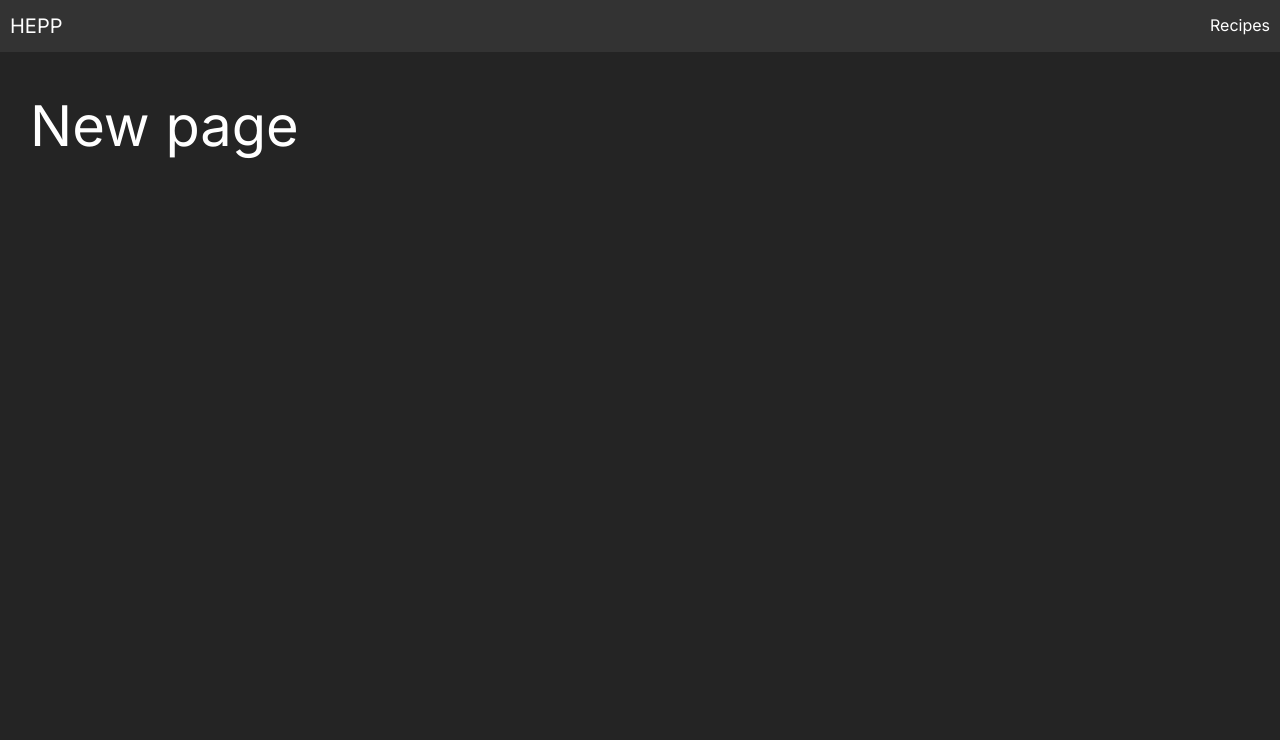
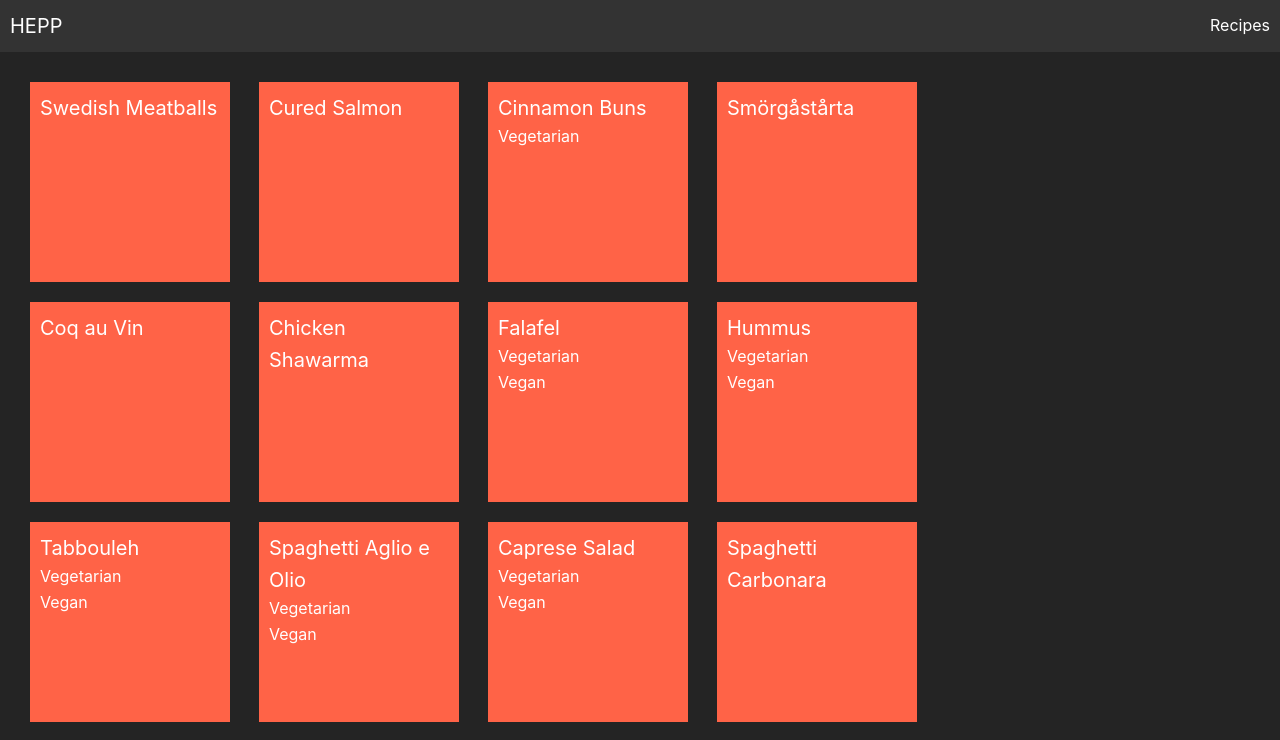
Before and after one commit to viggeman/cross-p-lab1, a Next.js app: page / in a window 1280 px wide. Shown: the top 740 px of the page. Built offline with nearby package versions, Linux system fonts and the light colour scheme; data requests are answered from the project's data file.

Commit message:
Last fixes

```diff
--- a/package.json
+++ b/package.json
@@ -10,10 +10,12 @@
     "serve-json": "json-server --watch data/db.json --port 4000"
   },
   "dependencies": {
+    "formik": "^2.4.6",
     "json-server": "^1.0.0-beta.0",
     "next": "14.2.3",
     "react": "^18",
-    "react-dom": "^18"
+    "react-dom": "^18",
+    "styled-components": "^6.1.11"
   },
   "devDependencies": {
     "@types/node": "^20",
--- a/src/components/Layout/Layout.tsx
+++ b/src/components/Layout/Layout.tsx
@@ -9,9 +9,9 @@ const Layout: React.FC<LayoutProps> = ({children}) => {
   return (
     <>
       <Navbar />
-      <div className="container">
+      <main className="container">
       {children}
-      </div>
+      </main>
     </>
    );
 }
--- a/src/components/RecipeCard/RecipeCard.tsx
+++ b/src/components/RecipeCard/RecipeCard.tsx
@@ -1,10 +1,10 @@
 import Link from "next/link";
 import Image from "next/image";
 import styles from "./RecipeCard.module.css";
-import { use, useEffect, useState } from "react";
+import { useEffect, useState } from "react";
 
 
-interface Recipe {
+interface RecipeCardProps {
   id: number;
   title: string;
   slug: string;
@@ -13,7 +13,7 @@ interface Recipe {
   cook_time: number;
 }
 
-const RecipeCard: React.FC<Recipe> = ({
+const RecipeCard: React.FC<RecipeCardProps> = ({
   title,
   slug,
   servings,
--- a/src/pages/index.tsx
+++ b/src/pages/index.tsx
@@ -1,24 +1,70 @@
-import Head from "next/head";
-// import Image from "next/image";
-import { Inter } from "next/font/google";
-// import styles from "src/styles/Home.module.css";
 
-const inter = Inter({ subsets: ["latin"] });
+import { useEffect, useState } from "react";
+import styled from 'styled-components';
 
 
-export default function Home() {
+// Styled components
+
+const Wrapper = styled.div`
+  display: grid;
+  grid-template-columns: repeat(4, 4fr);
+  gap: 2rem;
+  width: 70vw;
+`;
+
+const Card = styled.div`
+  background-color: tomato;
+  height: 20rem;
+  width: 20rem;
+  padding: 1rem
+`;
+
+const Title = styled.h2`
+  font-size: 2rem;
+`;
+
+const Info = styled.p `
+  font-size: rem;
+`;
+
+interface Recipe {
+  id: string;
+  title: string;
+  vegan: boolean;
+  vegetarian: boolean;
+}
+
+const Index: React.FC = () => {
+  const [recipes, setRecipes] = useState<Recipe[]>([]);
+
+  useEffect(() => {
+    const fetchData = async () => {
+      try {
+        const response = await fetch('http://localhost:4000/recipes');
+        const data = await response.json();
+        setRecipes(data);
+        console.log(recipes)
+      } catch (error) {
+        console.error(error);
+      }
+    };
+
+    fetchData();
+  }, []);
+
   return (
     <>
-      <Head>
-        <title>Recipes</title>
-        <meta name="description" content="Recipe page made by viggeman" />
-        <meta name="viewport" content="width=device-width, initial-scale=1" />
-        <link rel="icon" href="/favicon.ico" />
-      </Head>
-
-      <main >
-        <h1>New page</h1>
-      </main>
+      <Wrapper>
+        {recipes.map((recipe, index) => (
+          <Card key={recipe.id}>
+            <Title key={recipe.title}>{recipe.title}</Title>
+            {recipe.vegetarian && <Info>Vegetarian</Info>}
+            {recipe.vegan && <Info>Vegan</Info>}
+          </Card>
+        ))}
+     </Wrapper>
     </>
   );
 }
+
+export default Index;
--- a/src/styles/Recipes.module.css
+++ b/src/styles/Recipes.module.css
@@ -1,5 +1,5 @@
 .grid {
   display: grid;
-  grid-template-columns: repeat(4, 4fr); /* Responsive columns */
-  gap: 20px; /* Adjust gap as needed */
+  grid-template-columns: repeat(4, 4fr);
+  gap: 20px;
 }
--- a/src/styles/Slug.module.css
+++ b/src/styles/Slug.module.css
@@ -40,7 +40,9 @@
 
 .listItem {
   margin-bottom: 1rem;
+  font-size: 1.6rem;
   color: black;
+  display: block;
 }
 
 .listItem:hover {
```
Also changed, not shown: src/components/InstructionItem/InstructionItem.tsx (added, +16 -0 lines), src/pages/recipes/index.tsx (+12 -6 lines), src/components/InstructionItem/InstructionItem.module.css (added), src/components/InstructionsList/InstructionsList.module.css (added), 1 other file (tests, documents, lock files or other folders).
